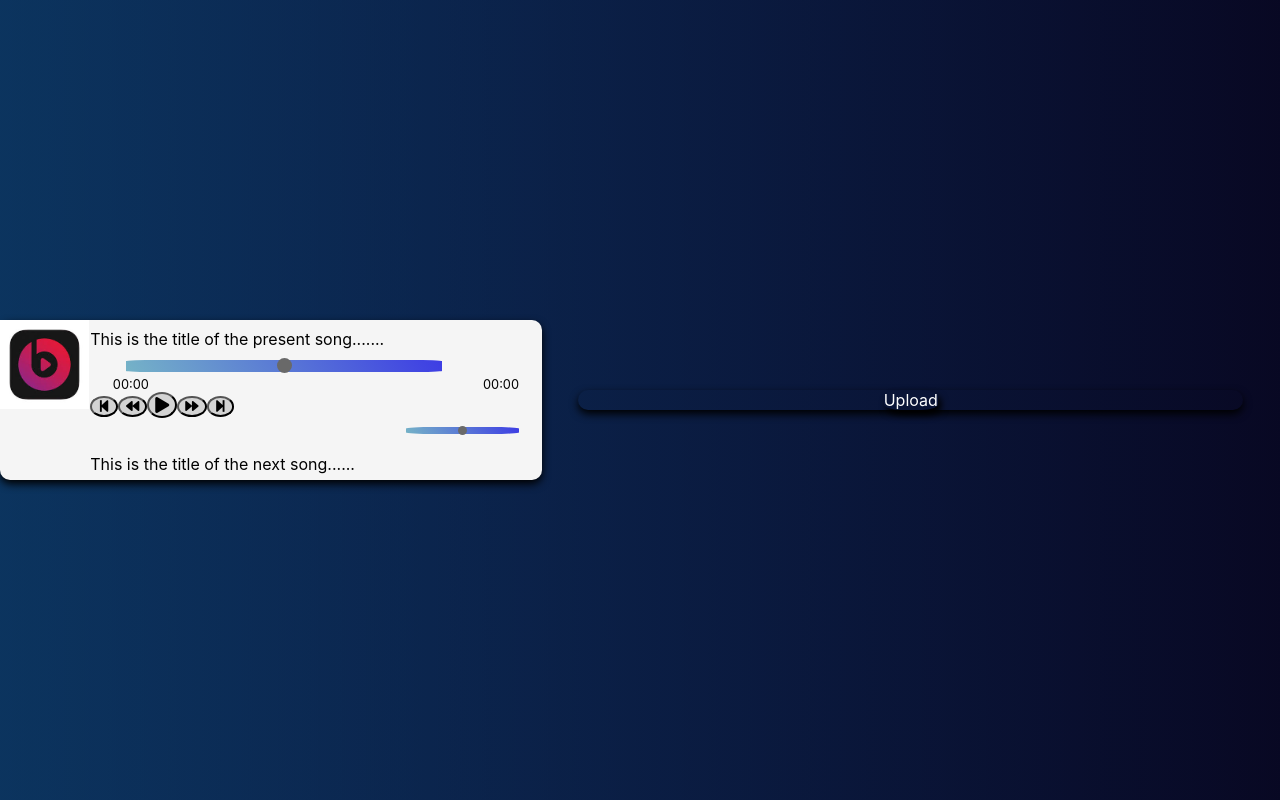
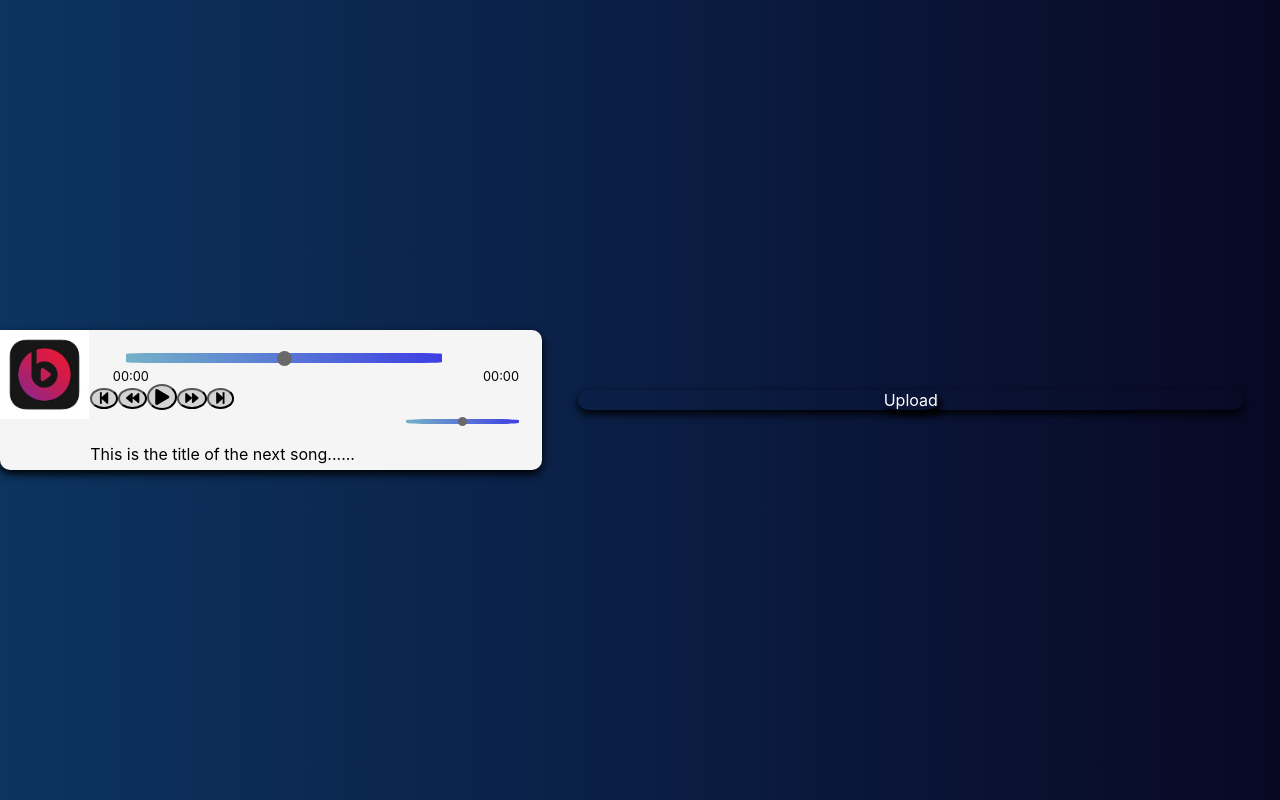
Before and after one commit to ali139713/React-audioplayer, a React (Create React App) app: page / in a window 1280 px wide. Built offline with nearby package versions, Linux system fonts and the light colour scheme.

Commit message:
stateuplift

```diff
--- a/src/App.jsx
+++ b/src/App.jsx
@@ -8,16 +8,25 @@ import Playlist from './Components/Playlist';
 class App extends Component {
 
 
+    state = { songName:'', selectedSongs:[]};
 
 
-    state = {
-      selectedSongs: [],
-  };
+
 
 
 
   onUpdateState=(selectedSongs)=>{
-    this.setState({selectedSongs});
+    this.setState({selectedSongs:selectedSongs});
+
+  }
+
+  compareName=(songname)=>{
+     if(this.selectedSongs===songname)
+
+     this.setState({songName:songname});
+
+
+
 
   }
 
@@ -25,12 +34,14 @@ class App extends Component {
 
   render() {
         const selectedSongs=this.state.selectedSongs;
-        console.log({selectedSongs})
+        const songName= this.state.songName;
+        console.log({songName});
+
     return (
     <div className="app">
 
-           <Playerbody  Songs={selectedSongs}/>
-           <Playlist Songs={selectedSongs}  onSongChange={this.onUpdateState}/>
+           <Playerbody  Songs={selectedSongs} songname={songName}/>
+           <Playlist Songs={selectedSongs}   onSongChange={this.onUpdateState}  onNameChange={this.compareName}/>
 
    </div>
 
--- a/src/Components/Player.jsx
+++ b/src/Components/Player.jsx
@@ -14,9 +14,12 @@ class Player extends Component{
 
     handleOnClick = event => {
         const {name} = event.target;
+        const {song}=this.props.Songs;
 
         switch(name){
             case 'play':
+
+
 
 
                 break;
@@ -34,9 +37,11 @@ class Player extends Component{
     };
 
     render(){
+        const songname=this.props.songname;
+        console.log(songname);
         return(
             <div className="player">
-                <Songtitle/>
+                <Songtitle songname={songname}/>
                 <Songslider/>
                 <Time/>
                 <div className="Row">
--- a/src/Components/Playerbody.jsx
+++ b/src/Components/Playerbody.jsx
@@ -6,10 +6,15 @@ import Player from './Player';
 class Playerbody extends Component{
 
     render(){
+
+        const selectedSongs=this.props.Songs;
+        const songname=this.props.songname;
+        console.log({songname})
+
         return(
             <div className="playerbody">
                 <Logo/>
-                <Player/>
+                <Player Songs={selectedSongs} songname={songname}/>
 
             </div>
         );
--- a/src/Components/Playlist.jsx
+++ b/src/Components/Playlist.jsx
@@ -11,18 +11,24 @@ class Playlist extends Component {
    handleChange=(event)=>{
     const files = Array.from(event.target.files);
     this.props.onSongChange(files);
+
    }
 
 
 
     handleOnClick = song => {
+
         const reader = new FileReader();
+        this.props.onNameChange(song.name);
+        debugger
         reader.readAsDataURL(song);
         reader.onload = () => {
             const audioPlayer = AudioSingleton.getInstance();
             audioPlayer.setSong(reader.result);
+
+
             audioPlayer.playSong();
-        }
+    }
     }
 
 
@@ -30,7 +36,7 @@ class Playlist extends Component {
 
     render() {
         const  selectedSongs  = this.props.Songs;
-        console.log({selectedSongs})
+
         return (
             <div className="playlist">
                 <Addsong onSongsSelect={this.handleChange}  />
--- a/src/Components/Songtitle.jsx
+++ b/src/Components/Songtitle.jsx
@@ -4,8 +4,9 @@ import React, { Component } from 'react';
 class Songtitle extends Component{
 
     render(){
+        const songname=this.props.songname;
         return(
-            <div className="songTitle">This is the title of the present song.......</div>
+        <div className="songTitle">{songname}</div>
         );
     }
 }
```
